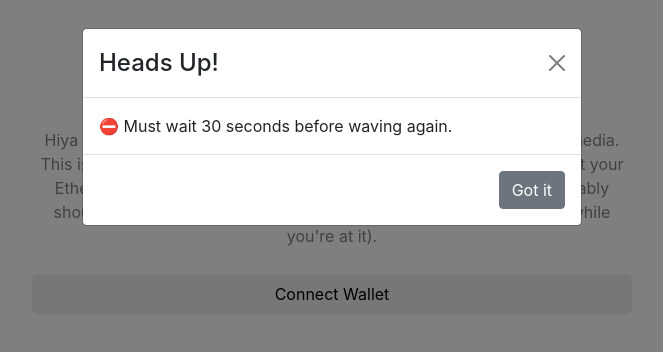
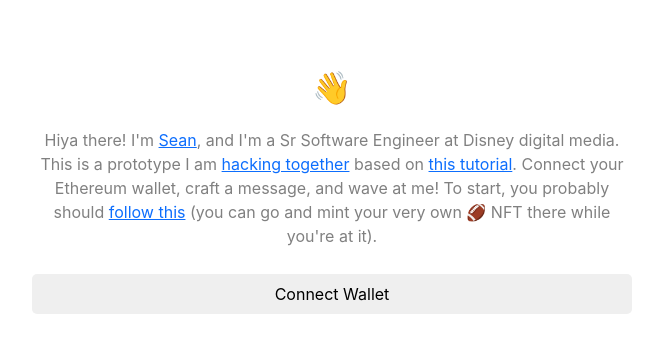
Before and after one commit to SeanPlusPlus/waveportal-starter-project, a React (Create React App) app: page / in a window 1280 px wide. Shown: the top 352 px of the page, without its empty margins (308-971 px from the left). Built offline with nearby package versions, Linux system fonts and the light colour scheme.

Commit message:
add handle err modal

```diff
--- a/src/App.js
+++ b/src/App.js
@@ -8,7 +8,7 @@ import Button from 'react-bootstrap/Button';
 import Modal from 'react-bootstrap/Modal';
 
 const App = () => {
-  const [showModal] = useState(true);
+  const [showModal, setShowModal] = useState(false);
   const [count, setCount] = useState(null);
   const [mining, setMining] = useState(false);
   const [message, setMessage] = useState("");
@@ -132,6 +132,7 @@ const App = () => {
       }
     } catch (error) {
       console.log(error)
+      setShowModal(true)
     }
   }
 
```
